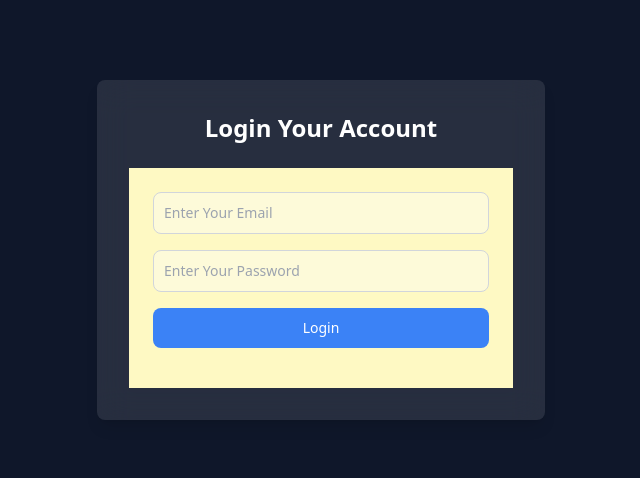
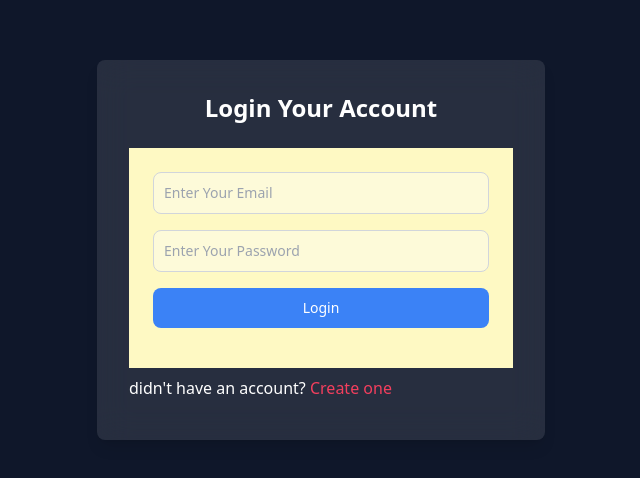
Before and after one commit to Ashiwn-Icebit/next-note-app, a Next.js app: page /login in a window 1280 px wide. Shown: the part 150-628 px from the top of the page, without its empty margins (319-959 px from the left). Built offline with nearby package versions, Linux system fonts and the light colour scheme.

Commit message:
new login and sign up links add

```diff
--- a/app/(auth)/login/page.jsx
+++ b/app/(auth)/login/page.jsx
@@ -1,4 +1,5 @@
 "use client";
+import Link from "next/link";
 import { useRouter } from "next/navigation";
 import React, { useState } from "react";
 
@@ -8,33 +9,6 @@ function LoginPage() {
   const [error, setError] = useState(null);
   const [success, setSuccess] = useState(false);
   const router = useRouter();
-
-  // const handleSubmit = async (event) => {
-  //   event.preventDefault();
-  //   setError(null); // Reset any previous errors
-
-  //   try {
-  //     const res = await fetch("/api/login", {
-  //       method: "POST",
-  //       headers: {
-  //         "Content-Type": "application/json",
-  //       },
-  //       body: JSON.stringify({ email, password }),
-  //     });
-
-  //     if (!res.ok) {
-  //       const errorData = await res.json();
-  //       setError(errorData.error || "Login failed");
-  //       return;
-  //     }
-
-  //     // If the login is successful, redirect to a dashboard or home page
-  //     setSuccess(true);
-  //     router.push("/dashboard"); // Redirect to the dashboard or home page
-  //   } catch (error) {
-  //     setError("Something went wrong. Please try again.");
-  //   }
-  // };
 
   const handleSubmit = async (event) => {
     event.preventDefault();
@@ -99,7 +73,12 @@ function LoginPage() {
           </div>
         </form>
         <div>
-          <h1></h1>
+          <h5 className="text-white py-2">
+            didn't have an account?{" "}
+            <Link href={"/register"} className="text-rose-500">
+              Create one
+            </Link>
+          </h5>
         </div>
         {error && <p style={{ color: "red" }}>{error}</p>}
         {success && <p style={{ color: "green" }}>Registration successful!</p>}
--- a/app/(auth)/register/page.jsx
+++ b/app/(auth)/register/page.jsx
@@ -1,14 +1,8 @@
-// import React from "react";
-
-// function RegisterPage() {
-//   return <div>RegisterPage</div>;
-// }
-
-// export default RegisterPage;
 "use client";
 
 import { useState } from "react";
-import { useRouter } from "next/navigation"; // For Next.js 13+
+import { useRouter } from "next/navigation";
+import Link from "next/link";
 
 export default function RegisterPage() {
   const [email, setEmail] = useState("");
@@ -37,7 +31,7 @@ export default function RegisterPage() {
       }
 
       // On successful registration, redirect to login or another page
-      router.push("/login"); // Redirect to the login page
+      router.push("/login");
     } catch (error) {
       setError("Something went wrong. Please try again.");
     }
@@ -77,6 +71,14 @@ export default function RegisterPage() {
             />
           </div>
         </form>
+        <div>
+          <h5 className="text-white py-2">
+            Already have an account?{" "}
+            <Link href={"/login"} className="text-rose-500">
+              Login Here
+            </Link>
+          </h5>
+        </div>
         {error && <p style={{ color: "red" }}>{error}</p>}
         {success && <p style={{ color: "green" }}>Registration successful!</p>}
       </div>
```
Also changed, not shown: app/page.js (+0 -21 lines).
